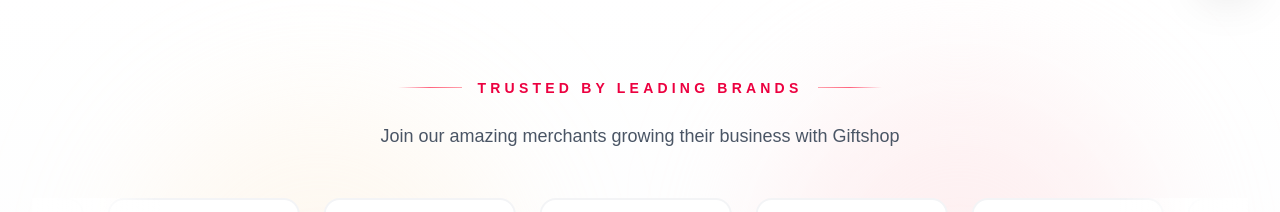
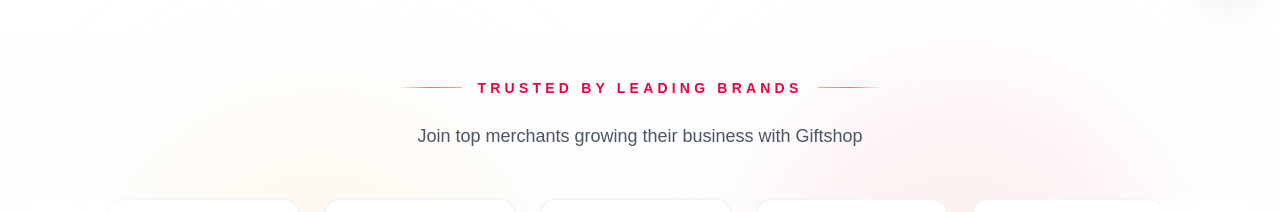
Before and after one commit to giftshop-app/giftshop-site, a Next.js app: page / in a window 1280 px wide. Shown: the part 800-1012 px from the top of the page. Built offline with nearby package versions, Linux system fonts and the light colour scheme.

Commit message:
Change 'Join our amazing merchants' to 'Join top merchants'

```diff
--- a/app/page.tsx
+++ b/app/page.tsx
@@ -263,7 +263,7 @@
               <div className="h-px w-16 bg-gradient-to-l from-transparent via-rose-400 to-rose-300"></div>
             </div>
             <p className="text-lg text-gray-600 max-w-2xl mx-auto">
-              Join our amazing merchants growing their business with Giftshop
+              Join top merchants growing their business with Giftshop
             </p>
           </div>
 
```
